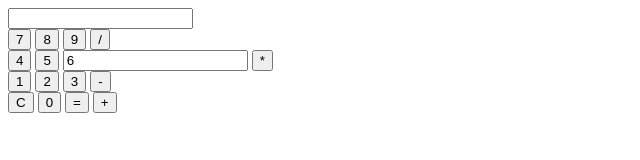
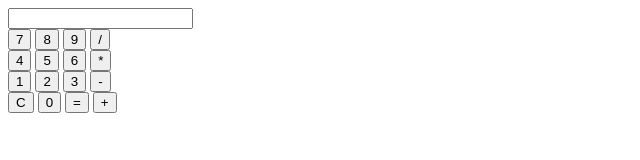
Before and after one commit to joaby-oliveira/JS-Calculator, a plain HTML site: page index.html in a window 1280 px wide. Shown: the whole page, without its empty margins (0-640 px from the left). Drawn offline with Linux system fonts and the light colour scheme.

Commit message:
Update index.html

```diff
--- a/index.html
+++ b/index.html
@@ -22,7 +22,7 @@
             <div id="segunda">
                 <input type="button" value="4" class="botao borda" onclick="botao(value)">
                 <input type="button" value="5" class="botao borda" onclick="botao(value)">
-                <input type="but ton" value="6" class="botao borda" onclick="botao(value)">
+                <input type="button" value="6" class="botao borda" onclick="botao(value)">
                 <input type="button" value="*" class="botao borda" onclick="botao(value)">
             </div>
             <div id="terceira">
```
